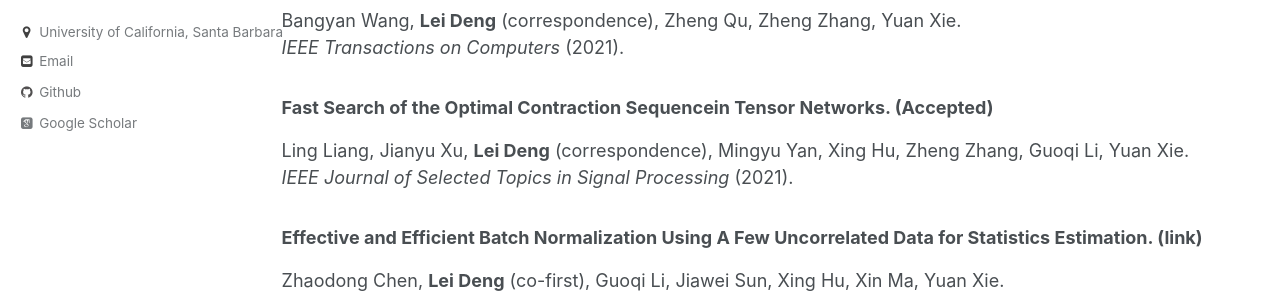
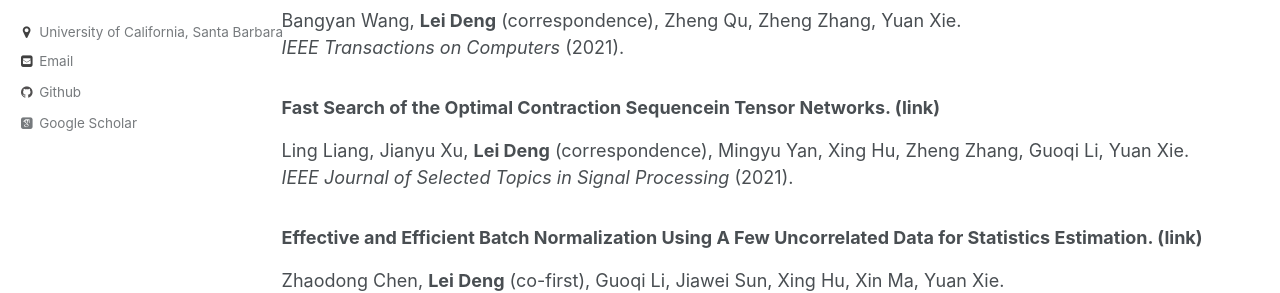
Before and after one commit to dllfei/dllfei.github.io, a Jekyll site: the page built from _pages/publications.md, in a window 1280 px wide and 900 px high. Shown: the part 353-646 px from the top of the window. Built offline with Jekyll 4.4.1, drawn with Linux system fonts in a browser that asks for light colours; some web fonts are replaced.

Commit message:
Update publications.md

```diff
--- a/_pages/publications.md
+++ b/_pages/publications.md
@@ -12,7 +12,7 @@ author_profile: true
 Bangyan Wang, **Lei Deng** (correspondence), Zheng Qu, Zheng Zhang, Yuan Xie. <br />
 *IEEE Transactions on Computers* (2021).
 
-### Fast Search of the Optimal Contraction Sequencein Tensor Networks. (Accepted) <br />
+### Fast Search of the Optimal Contraction Sequencein Tensor Networks. ([link](https://ieeexplore.ieee.org/document/9325533)) <br />
 Ling Liang, Jianyu Xu, **Lei Deng** (correspondence), Mingyu Yan, Xing Hu, Zheng Zhang, Guoqi Li, Yuan Xie. <br />
 *IEEE Journal of Selected Topics in Signal Processing* (2021).
 
```
